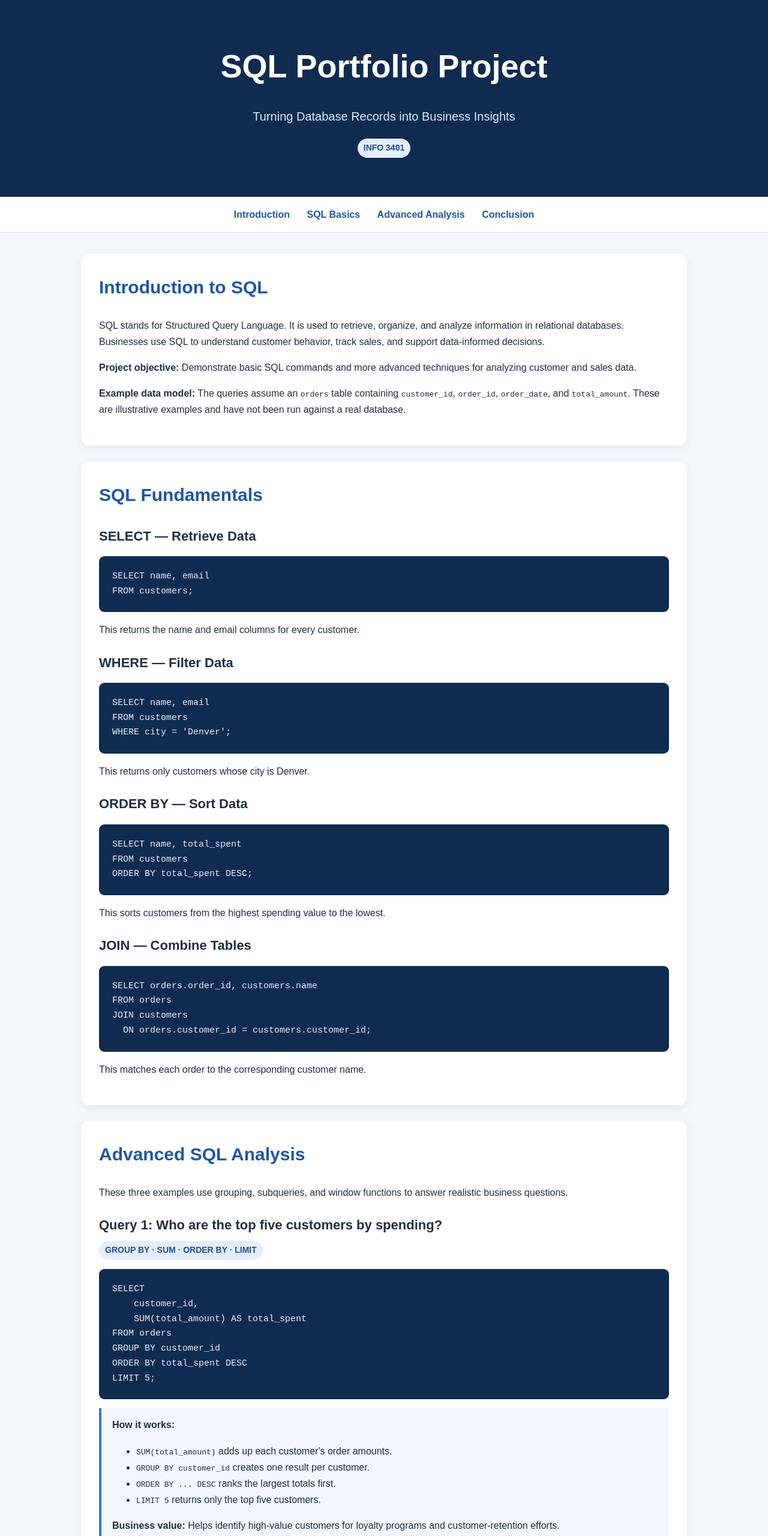
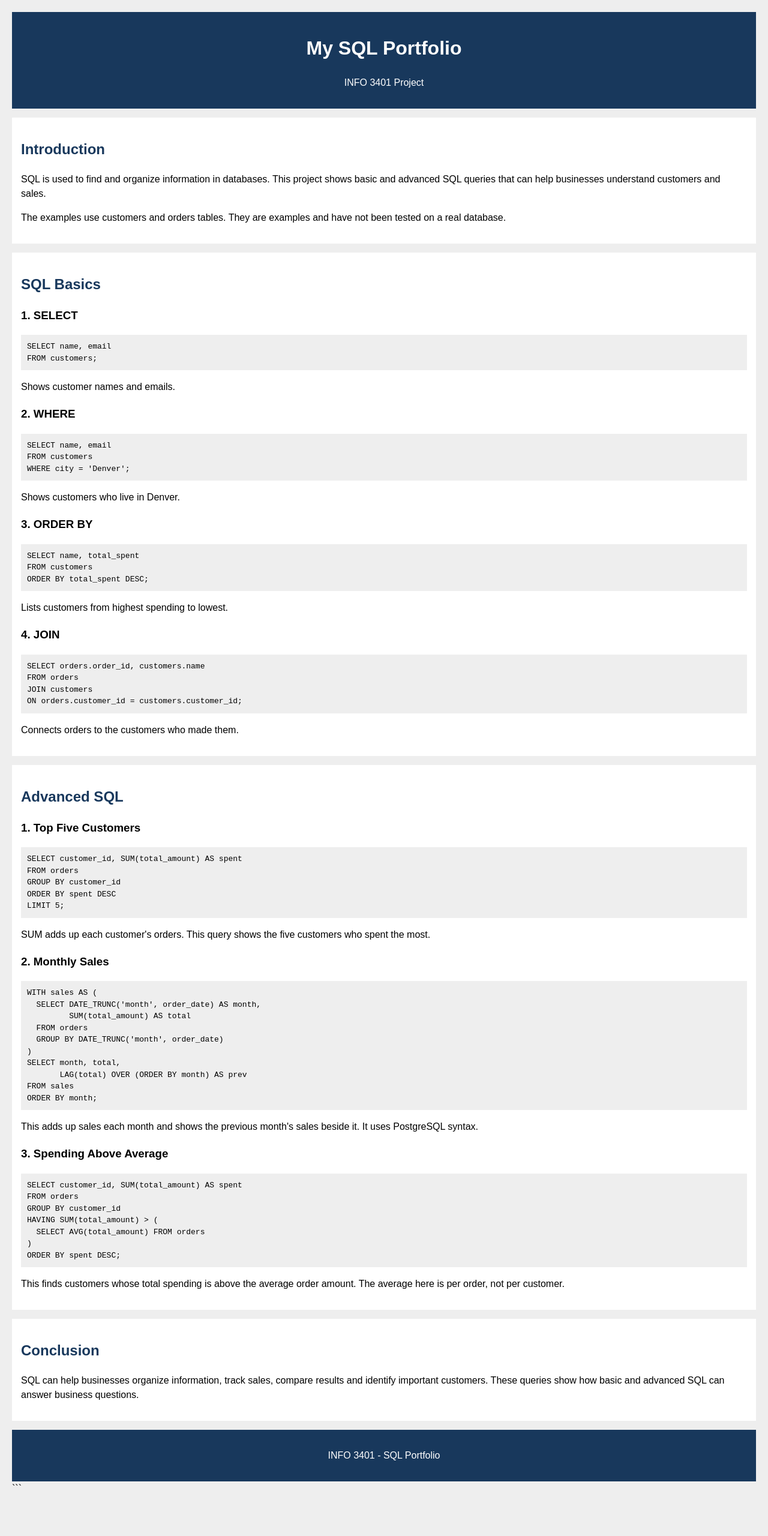
Before and after one commit to Jobo2621/sql-portfolio-project, a plain HTML site: page index.html in a window 1280 px wide. Shown: the top 2560 px of the page at 60% size. After the commit the page ends 2513 px from the top, so only its background shows below. Drawn offline with Linux system fonts and the light colour scheme.

Commit message:
Refactor HTML structure and styles for clarity

````diff
--- a/index.html
+++ b/index.html
@@ -1,257 +1,128 @@
 
 <!DOCTYPE html>
-<html lang="en">
+<html>
 <head>
-<meta charset="UTF-8">
-<meta name="viewport" content="width=device-width, initial-scale=1.0">
-<title>SQL Portfolio | INFO 3401</title>
+<title>My SQL Portfolio</title>
 <style>
-* { box-sizing: border-box; }
 body {
-  margin: 0;
-  font-family: Arial, sans-serif;
-  background: #f3f6fb;
-  color: #202d40;
-  line-height: 1.7;
+  font-family: Arial;
+  background: #eee;
+  margin: 20px;
+  line-height: 1.5;
 }
-header {
-  background: #102b50;
+header, footer {
+  background: #18385c;
   color: white;
+  padding: 15px;
   text-align: center;
-  padding: 65px 20px;
 }
-header h1 { font-size: clamp(36px, 6vw, 54px); margin: 0; }
-header p { font-size: 20px; color: #d9e8ff; }
-nav {
-  background: white;
-  text-align: center;
-  padding: 16px;
-  border-bottom: 1px solid #dbe3ef;
-}
-nav a {
-  color: #2056a3;
-  font-weight: bold;
-  text-decoration: none;
-  margin: 0 12px;
-}
-main { max-width: 1050px; margin: 35px auto; padding: 0 20px; }
 section {
   background: white;
-  padding: 30px;
-  margin-bottom: 26px;
-  border-radius: 14px;
-  box-shadow: 0 4px 15px rgba(20,45,80,.07);
+  padding: 15px;
+  margin: 15px 0;
 }
-h2 { color: #2056a3; font-size: 30px; margin-top: 0; }
-h3 { font-size: 22px; margin-bottom: 8px; }
-.tag {
-  display: inline-block;
-  background: #e4edff;
-  color: #204e91;
-  padding: 4px 10px;
-  border-radius: 20px;
-  font-size: 14px;
-  font-weight: bold;
-}
+h2 { color: #18385c; }
 pre {
-  background: #102b50;
-  color: #e5efff;
-  padding: 22px;
-  border-radius: 9px;
+  background: #eee;
+  padding: 10px;
   overflow-x: auto;
-  font-size: 15px;
-  line-height: 1.65;
-}
-.explanation {
-  background: #f1f6ff;
-  border-left: 4px solid #3677cf;
-  padding: 14px 18px;
-  margin-top: 14px;
-}
-footer {
-  background: #102b50;
-  color: white;
-  text-align: center;
-  padding: 25px;
-}
-@media (max-width: 600px) {
-  section { padding: 20px; }
-  nav a { display: inline-block; margin: 5px; }
-  pre { font-size: 13px; }
 }
 </style>
 </head>
+
 <body>
 
 <header>
-  <h1>SQL Portfolio Project</h1>
-  <p>Turning Database Records into Business Insights</p>
-  <span class="tag">INFO 3401</span>
+<h1>My SQL Portfolio</h1>
+<p>INFO 3401 Project</p>
 </header>
 
-<nav>
-  <a href="#intro">Introduction</a>
-  <a href="#basics">SQL Basics</a>
-  <a href="#advanced">Advanced Analysis</a>
-  <a href="#conclusion">Conclusion</a>
-</nav>
-
-<main>
-<section id="intro">
-  <h2>Introduction to SQL</h2>
-  <p>SQL stands for Structured Query Language. It is used to retrieve,
-  organize, and analyze information in relational databases. Businesses
-  use SQL to understand customer behavior, track sales, and support
-  data-informed decisions.</p>
-  <p><strong>Project objective:</strong> Demonstrate basic SQL commands
-  and more advanced techniques for analyzing customer and sales data.</p>
-  <p><strong>Example data model:</strong> The queries assume an
-  <code>orders</code> table containing <code>customer_id</code>,
-  <code>order_id</code>, <code>order_date</code>, and
-  <code>total_amount</code>. These are illustrative examples and have
-  not been run against a real database.</p>
+<section>
+<h2>Introduction</h2>
+<p>SQL is used to find and organize information in databases.
+This project shows basic and advanced SQL queries that can help
+businesses understand customers and sales.</p>
+<p>The examples use customers and orders tables. They are examples
+and have not been tested on a real database.</p>
 </section>
 
-<section id="basics">
-  <h2>SQL Fundamentals</h2>
+<section>
+<h2>SQL Basics</h2>
 
-  <h3>SELECT — Retrieve Data</h3>
+<h3>1. SELECT</h3>
 <pre>SELECT name, email
 FROM customers;</pre>
-  <p>This returns the name and email columns for every customer.</p>
+<p>Shows customer names and emails.</p>
 
-  <h3>WHERE — Filter Data</h3>
+<h3>2. WHERE</h3>
 <pre>SELECT name, email
 FROM customers
 WHERE city = 'Denver';</pre>
-  <p>This returns only customers whose city is Denver.</p>
+<p>Shows customers who live in Denver.</p>
 
-  <h3>ORDER BY — Sort Data</h3>
+<h3>3. ORDER BY</h3>
 <pre>SELECT name, total_spent
 FROM customers
 ORDER BY total_spent DESC;</pre>
-  <p>This sorts customers from the highest spending value to the lowest.</p>
+<p>Lists customers from highest spending to lowest.</p>
 
-  <h3>JOIN — Combine Tables</h3>
+<h3>4. JOIN</h3>
 <pre>SELECT orders.order_id, customers.name
 FROM orders
 JOIN customers
 ON orders.customer_id = customers.customer_id;</pre>
-  <p>This matches each order to the corresponding customer name.</p>
+<p>Connects orders to the customers who made them.</p>
 </section>
 
-<section id="advanced">
-  <h2>Advanced SQL Analysis</h2>
-  <p>These three examples use grouping, subqueries, and window functions
-  to answer realistic business questions.</p>
+<section>
+<h2>Advanced SQL</h2>
 
-  <h3>Query 1: Who are the top five customers by spending?</h3>
-  <span class="tag">GROUP BY · SUM · ORDER BY · LIMIT</span>
-  <pre>SELECT
-    customer_id,
-    SUM(total_amount) AS total_spent
+<h3>1. Top Five Customers</h3>
+<pre>SELECT customer_id, SUM(total_amount) AS spent
 FROM orders
 GROUP BY customer_id
-ORDER BY total_spent DESC
+ORDER BY spent DESC
 LIMIT 5;</pre>
-  <div class="explanation">
-    <strong>How it works:</strong>
-    <ul>
-      <li><code>SUM(total_amount)</code> adds up each customer's order amounts.</li>
-      <li><code>GROUP BY customer_id</code> creates one result per customer.</li>
-      <li><code>ORDER BY ... DESC</code> ranks the largest totals first.</li>
-      <li><code>LIMIT 5</code> returns only the top five customers.</li>
-    </ul>
-    <strong>Business value:</strong> Helps identify high-value customers
-    for loyalty programs and customer-retention efforts.
-  </div>
+<p>SUM adds up each customer's orders. This query shows the five
+customers who spent the most.</p>
 
-  <h3>Query 2: How do sales change month to month?</h3>
-  <span class="tag">Subquery · SUM · LAG · Window Function</span>
-  <pre>WITH monthly_sales AS (
-    SELECT
-        DATE_TRUNC('month', order_date) AS sales_month,
-        SUM(total_amount) AS revenue
+<h3>2. Monthly Sales</h3>
+<pre>WITH sales AS (
+  SELECT DATE_TRUNC('month', order_date) AS month,
+         SUM(total_amount) AS total
   FROM orders
   GROUP BY DATE_TRUNC('month', order_date)
-),
-sales_comparison AS (
-    SELECT
-        sales_month,
-        revenue,
-        LAG(revenue) OVER (
-            ORDER BY sales_month
-        ) AS previous_month_revenue
-    FROM monthly_sales
 )
-SELECT
-    sales_month,
-    revenue,
-    previous_month_revenue,
-    revenue - previous_month_revenue AS sales_change
-FROM sales_comparison
-ORDER BY sales_month;</pre>
-  <div class="explanation">
-    <strong>How it works:</strong>
-    <ul>
-      <li>The first CTE, <code>monthly_sales</code>, groups orders into months and calculates each month's revenue.</li>
-      <li><code>LAG()</code> looks at the previous month's revenue without joining the table to itself.</li>
-      <li>The final query subtracts the previous month's revenue from the current month's revenue.</li>
-    </ul>
-    <strong>Business value:</strong> Helps businesses spot periods of growth
-    or declining revenue.
-    <br><strong>SQL dialect:</strong> PostgreSQL, using
-    <code>DATE_TRUNC</code> and <code>LAG</code>.
-  </div>
+SELECT month, total,
+       LAG(total) OVER (ORDER BY month) AS prev
+FROM sales
+ORDER BY month;</pre>
+<p>This adds up sales each month and shows the previous month's
+sales beside it. It uses PostgreSQL syntax.</p>
 
-  <h3>Query 3: Which customers spend above the average?</h3>
-  <span class="tag">Subquery · GROUP BY · HAVING · AVG</span>
-  <pre>WITH customer_spending AS (
-    SELECT
-        customer_id,
-        SUM(total_amount) AS total_spent
+<h3>3. Spending Above Average</h3>
+<pre>SELECT customer_id, SUM(total_amount) AS spent
 FROM orders
 GROUP BY customer_id
+HAVING SUM(total_amount) > (
+  SELECT AVG(total_amount) FROM orders
 )
-SELECT
-    customer_id,
-    total_spent
-FROM customer_spending
-WHERE total_spent > (
-    SELECT AVG(total_spent)
-    FROM customer_spending
-)
-ORDER BY total_spent DESC;</pre>
-  <div class="explanation">
-    <strong>How it works:</strong>
-    <ul>
-      <li>The CTE calculates the total spending for each customer.</li>
-      <li>The subquery calculates the average of those customer totals.</li>
-      <li>The outer query returns customers whose total exceeds that average.</li>
-    </ul>
-    <strong>Business value:</strong> Helps identify above-average customers
-    for targeted marketing and retention.
-  </div>
+ORDER BY spent DESC;</pre>
+<p>This finds customers whose total spending is above the average
+order amount. The average here is per order, not per customer.</p>
 </section>
 
-<section id="conclusion">
+<section>
 <h2>Conclusion</h2>
-  <p>This project demonstrates how SQL can move beyond retrieving individual
-  records to answer larger business questions.</p>
-  <ul>
-    <li>Aggregation summarizes sales and customer activity.</li>
-    <li>Common table expressions organize complex queries into readable steps.</li>
-    <li>Window functions compare values across time periods.</li>
-    <li>Subqueries compare individual customer totals against an overall average.</li>
-  </ul>
-  <p>These techniques can support customer analysis, sales reporting, and
-  business decision-making.</p>
+<p>SQL can help businesses organize information, track sales,
+compare results and identify important customers. These queries
+show how basic and advanced SQL can answer business questions.</p>
 </section>
-</main>
 
 <footer>
-  INFO 3401 · SQL Portfolio Project
+<p>INFO 3401 - SQL Portfolio</p>
 </footer>
 
 </body>
 </html>
+```
````
Lines whose indentation alone changed are shown as unchanged.
